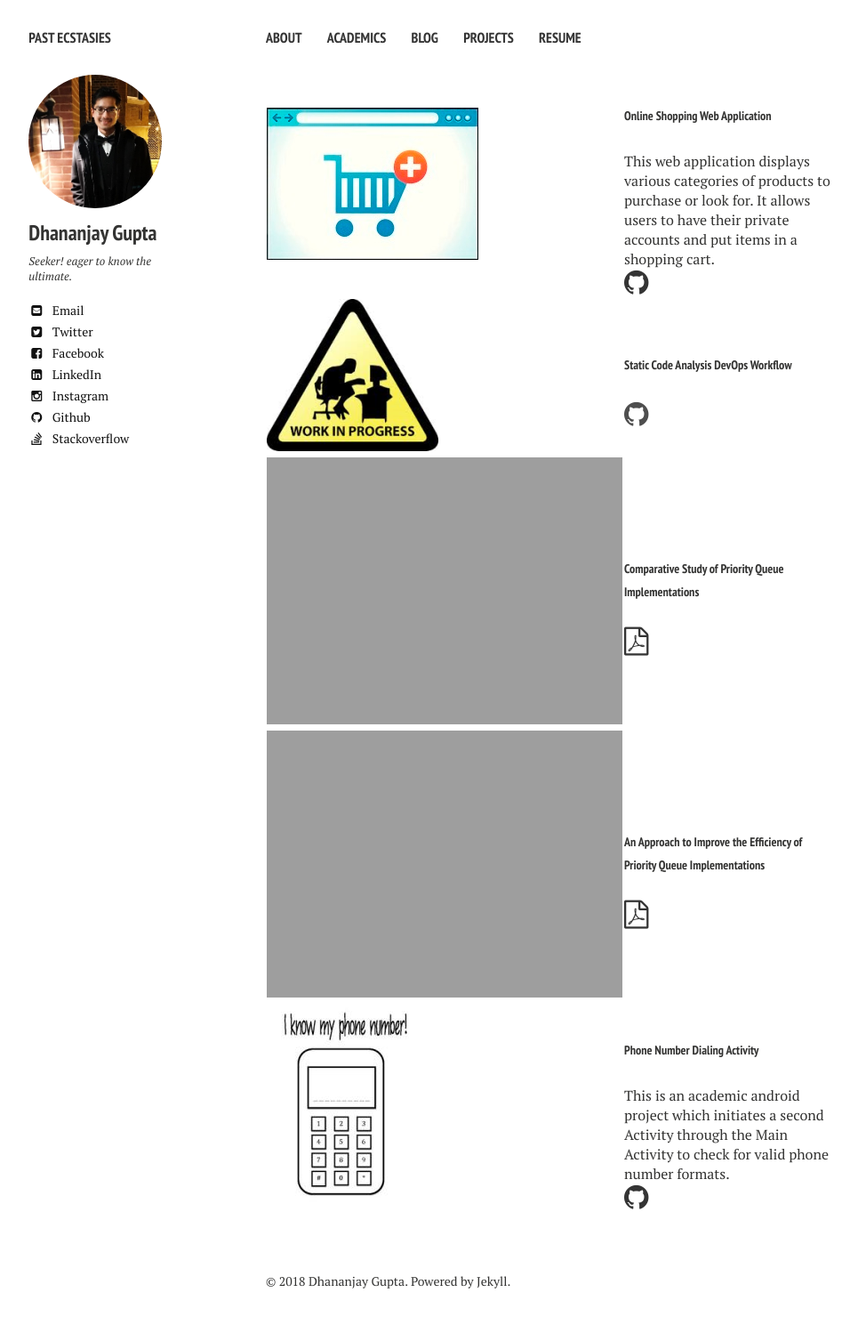
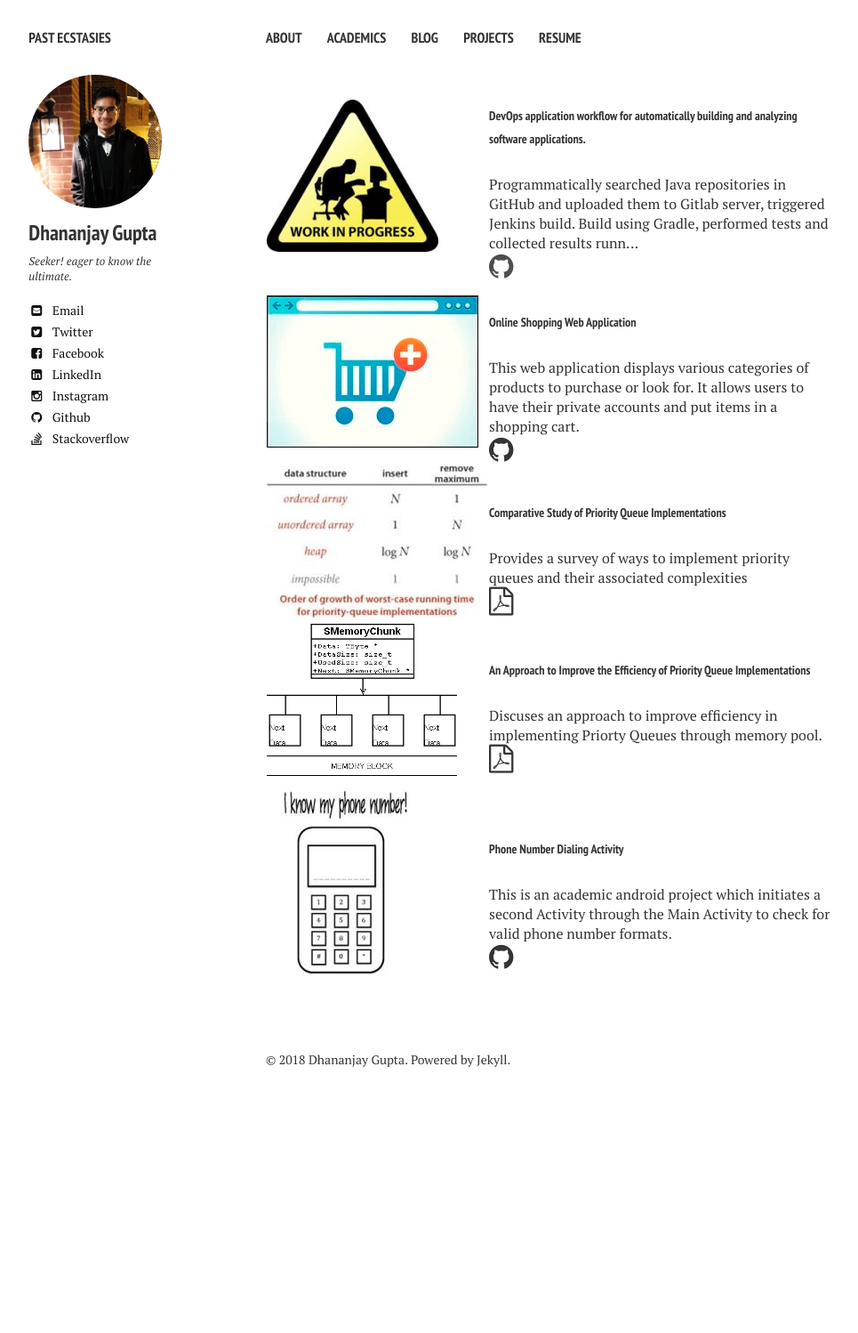
Before and after one commit to DhananjayGupta300/DhananjayGupta300.github.io, a Jekyll site: the page built from projects.md, in a window 1280 px wide. Shown: the whole page at 89% size, without its empty margins (21-986 px from the left). Built offline with Jekyll 4.4.1, drawn with Linux system fonts in a browser that asks for light colours; nearby versions of some CDN libraries; after the commit the page ends 1249 px from its top, so only the background shows below that.

Commit message:
Minor Updates

```diff
--- a/_data/navigation.yml
+++ b/_data/navigation.yml
@@ -13,4 +13,4 @@
   url: /projects/
 
 - title: Resume
-  url: /CV/
+  url: /Resume/
--- a/projects.md
+++ b/projects.md
@@ -3,6 +3,15 @@ layout: project-index
 title: Few selected ones
 excerpt: "A List of Things I can boast about"
 projects:
+
+
+    - title: "DevOps application workflow for automatically building and analyzing software applications."
+      link: ""
+      github: ""
+      image: "/images/Static Code Analysis DevOps Workflow.png"
+      about: "Programmatically searched Java repositories in GitHub and uploaded them to Gitlab server, triggered Jenkins build. Build using Gradle, performed tests and collected results running locally using Docker. Made Understand API calls to create analysis report on the software applications.
+"
+
     - title: "Online Shopping Web Application"
       link: "https://github.com/DhananjayGupta300/Online-Shopping-Web-Application"
       github: "https://github.com/DhananjayGupta300/Online-Shopping-Web-Application"
@@ -10,24 +19,20 @@ projects:
       about: "This web application displays various categories of products to purchase or look for. It allows users to have their private accounts and put items in a shopping cart."
 
 
-    - title: "Static Code Analysis DevOps Workflow"
-      link: ""
-      github: ""
-      image: "/images/Static Code Analysis DevOps Workflow.png"
-      about: ""
+
 
 
     - title: "Comparative Study of Priority Queue Implementations"
       link: "http://ijariie.com/FormDetails.aspx?MenuScriptId=3670"
       pdf: "/papers/one.pdf"
-      image: "/images/FirstPaper"
-      about: ""
+      image: "/images/FirstPaper.jpg"
+      about: "Provides a survey of ways to implement priority queues and their associated complexities"
 
     - title: "An Approach to Improve the Efficiency of Priority Queue Implementations"
       link: "http://ijariie.com/FormDetails.aspx?MenuScriptId=3966"
       pdf: "/papers/two.pdf"
-      image: "/images/SecondPaper"
-      about: ""
+      image: "/images/SecondPaper.png"
+      about: "Discuses an approach to improve efficiency in implementing Priorty Queues through memory pool."
 
     - title: "Phone Number Dialing Activity"
       link: "https://github.com/DhananjayGupta300/PhoneNumberDialingActivity"
```
Also changed, not shown: Resume/index.md (renamed from CV/index.md), images/FirstPaper.jpg (added), images/SecondPaper.png (added), 2 other files.
